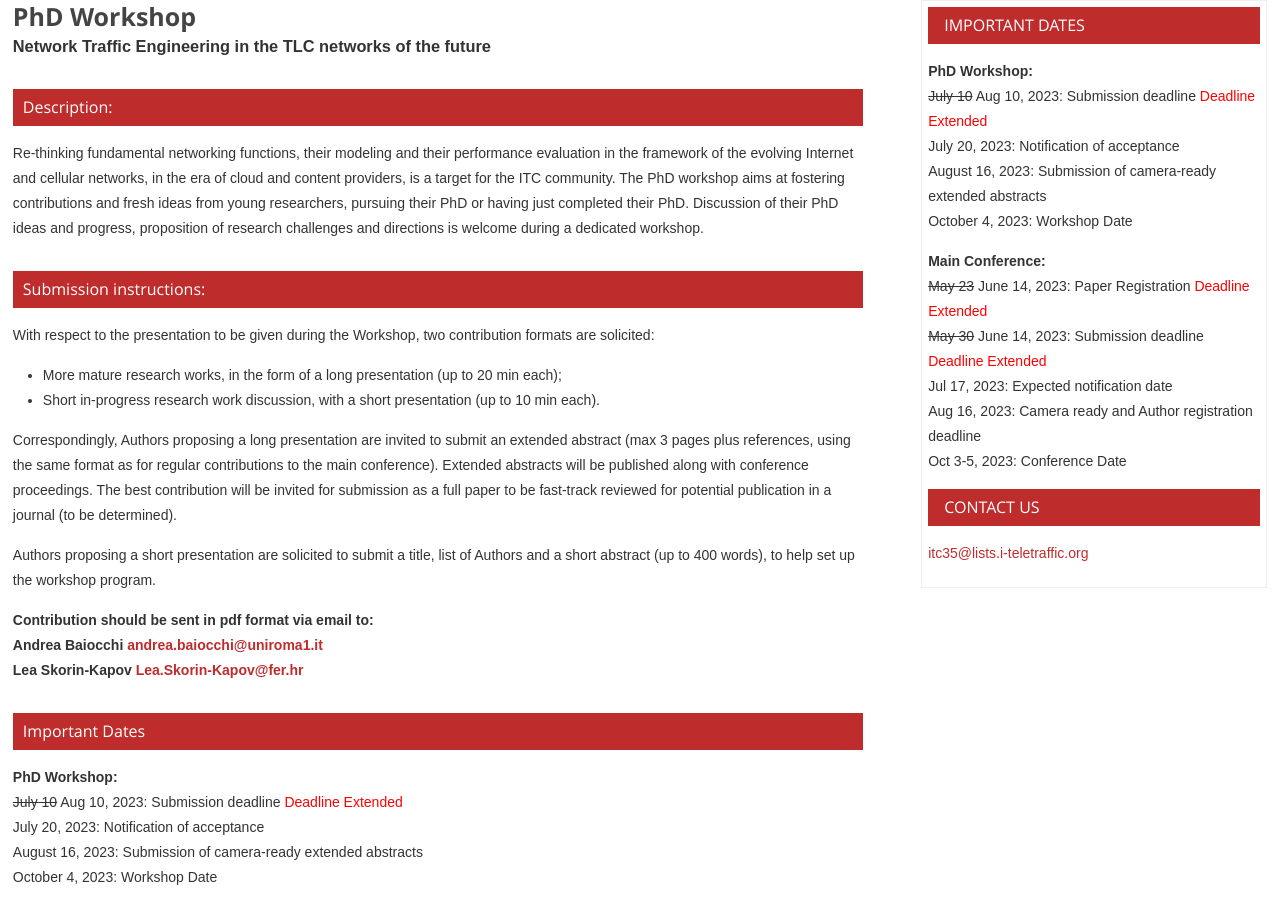
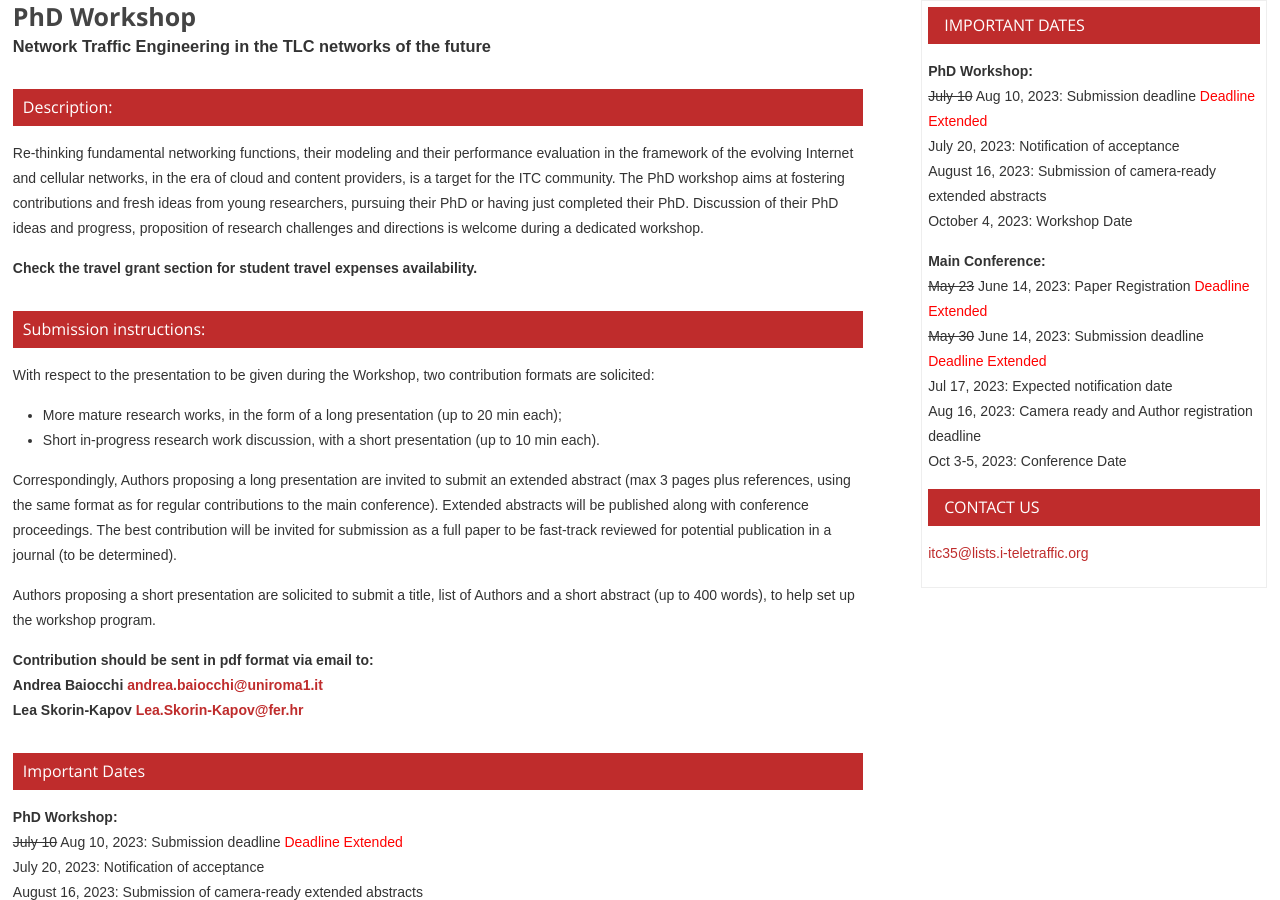
Before and after one commit to ohohlfeld/itc35, a Jekyll site: the page built from PhD Workshop.md, in a window 1280 px wide and 900 px high, scrolled down 586 px. Built offline with Jekyll 4.4.1, drawn with Linux system fonts in a browser that asks for light colours.

Commit message:
Update PhD Workshop.md

```diff
--- a/PhD Workshop.md
+++ b/PhD Workshop.md
@@ -16,6 +16,7 @@ or having just completed their PhD. Discussion of their PhD ideas and
 progress, proposition of research challenges and directions is welcome
 during a dedicated workshop.
 
+**Check the travel grant section for student travel expenses availability.**
 
 ##  Submission instructions:
 With respect to the presentation to be given during the Workshop, two
```
